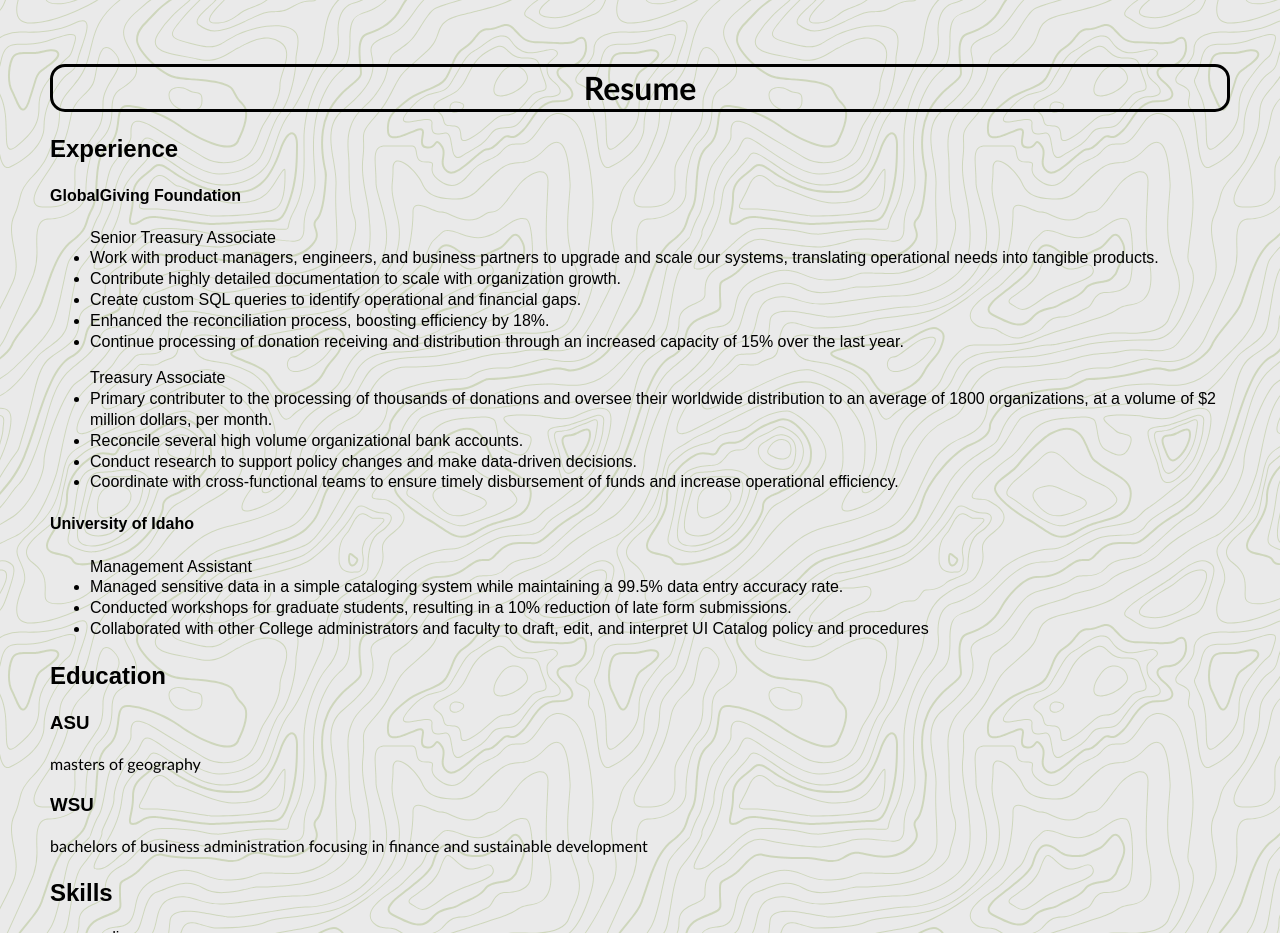
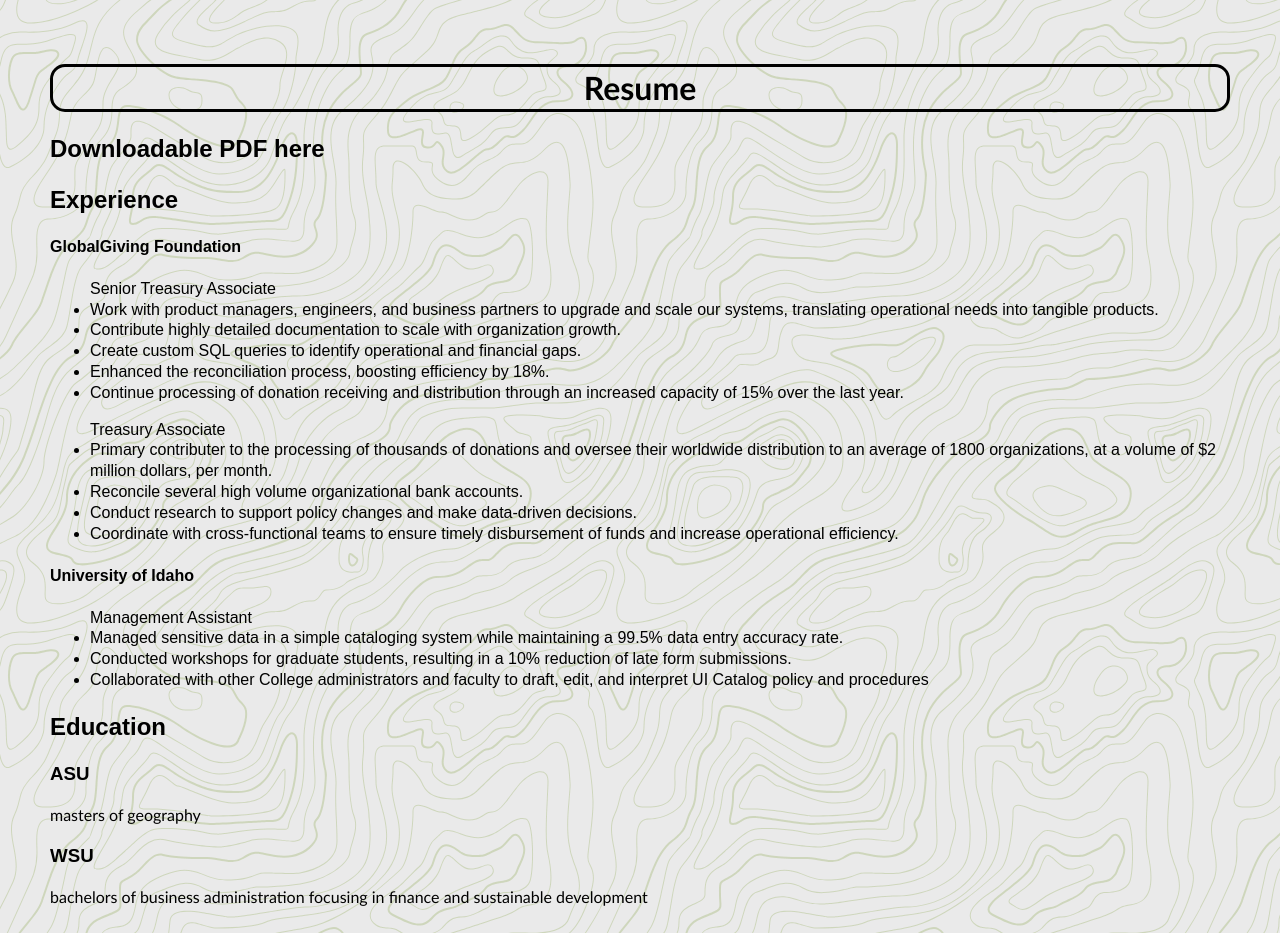
Before and after one commit to joshhawn/joshhawn.github.io, a plain HTML site: page index.html in a window 1280 px wide. Shown: the part 1000-1933 px from the top of the page. Drawn offline with Linux system fonts and the light colour scheme.

```diff
--- a/index.html
+++ b/index.html
@@ -81,6 +81,7 @@
       </div>
       <div> <!--resume section-->
         <h1 id="resume" class="section-header">Resume</h1>
+          <h2>Downloadable PDF <a href="./Projects/portfolio/Josh_Hawn_Resume.pdf" download="JoshHawnResume">here</a></h2>
           <h2>Experience</h2>
             <h4>GlobalGiving Foundation</h4>
               <ul>Senior Treasury Associate
```
Also changed, not shown: 1 other file.
